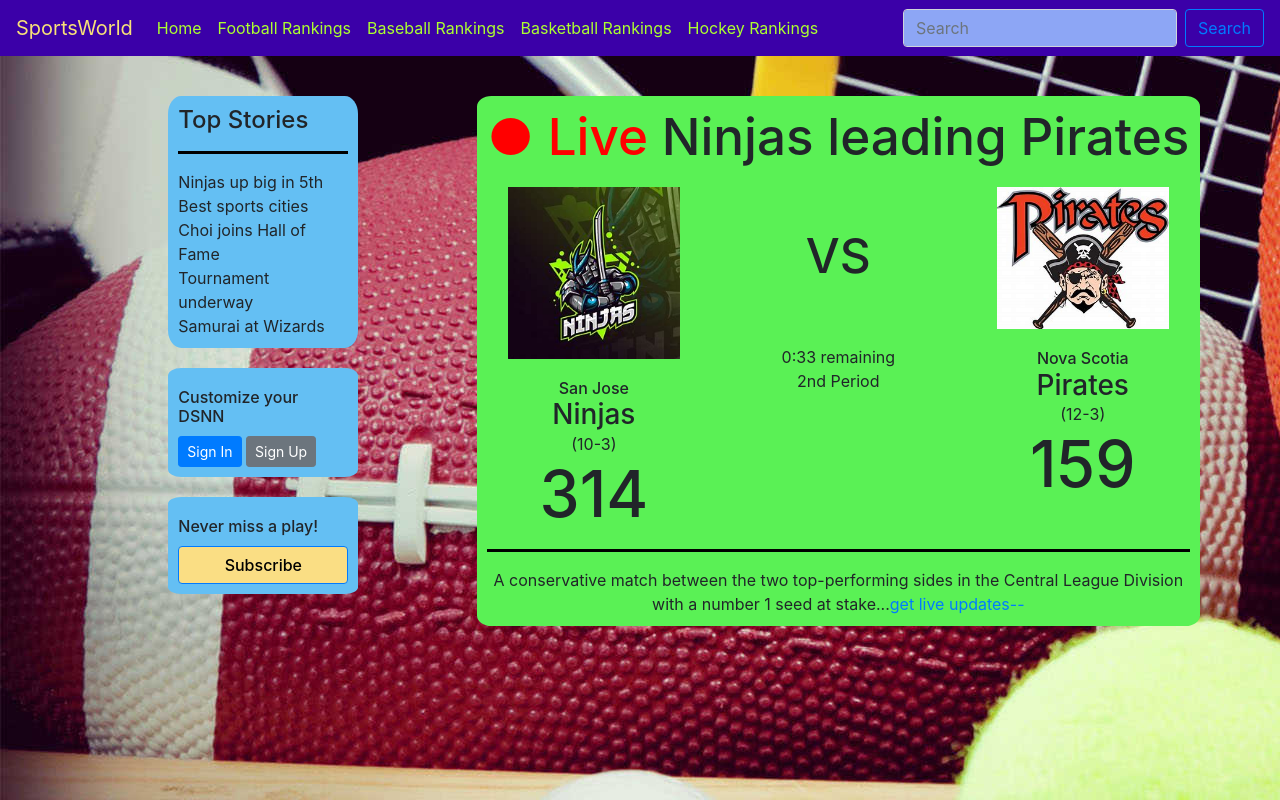
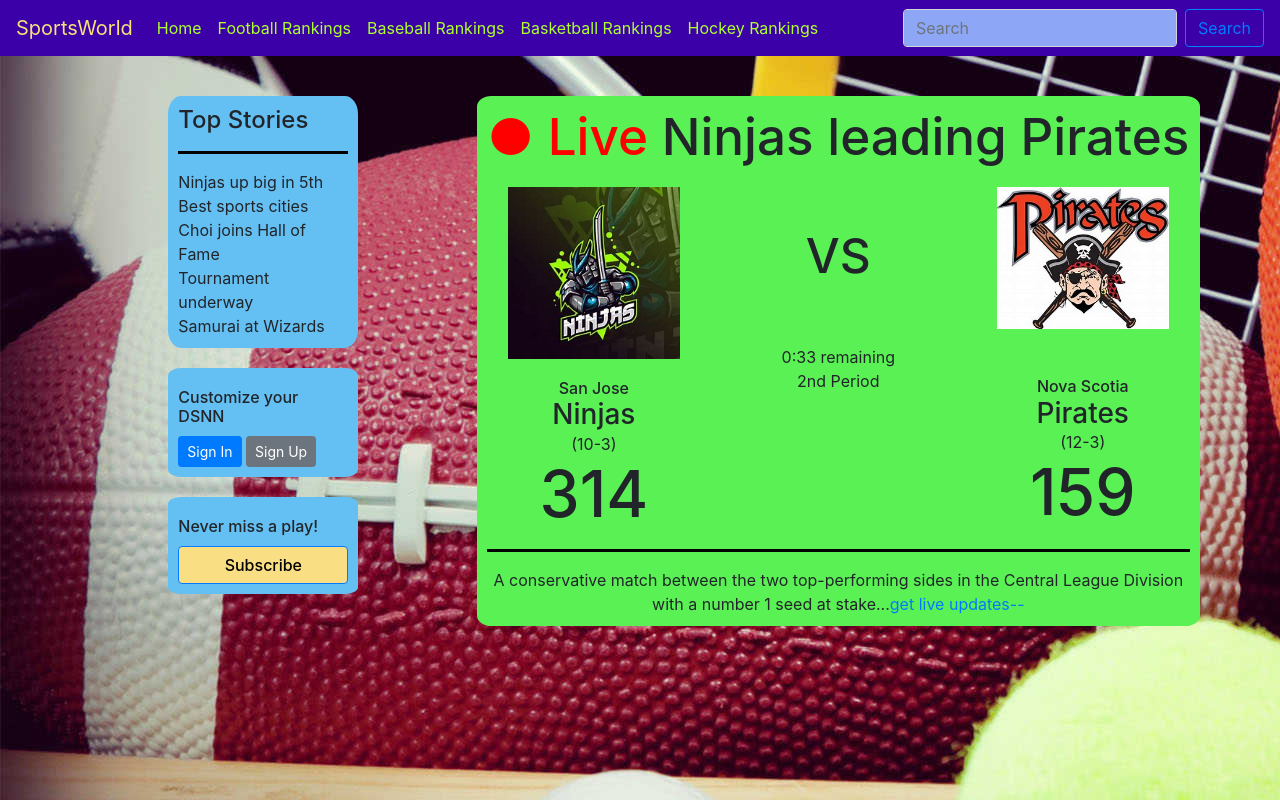
Before and after one commit to seahawkz/SportsWorld, a plain HTML site: page index.html in a window 1280 px wide. Drawn offline with nearby package versions, Linux system fonts and the light colour scheme.

```diff
--- a/index.html
+++ b/index.html
@@ -164,12 +164,12 @@
                                     </ul>
                                 </div>
                             </div>
-                            <div class="col-sm-4">
+                            <div class="col-sm-4" id="pirate">
                                 <img
                                     src="./Images/Pirates.jfif"
                                     alt="Pirates"
                                 />
-                                <h6>Nova Scotia</h6>
+                                <h6 id="ph1">Nova Scotia</h6>
                                 <h3>Pirates</h3>
                                 <p>(12-3)</p>
                                 <div>
--- a/style.css
+++ b/style.css
@@ -118,3 +118,6 @@
 #s1 {
     background-color: rgb(141, 166, 245);
 }
+#ph1 {
+    margin-top: 28px;
+}
```
